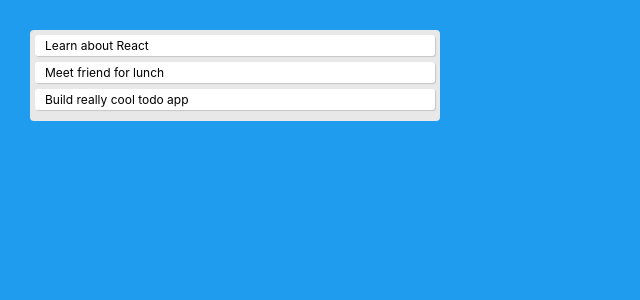
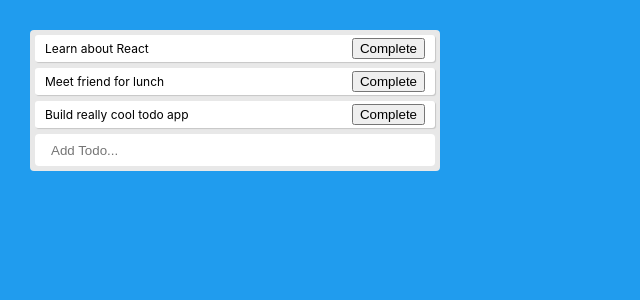
Before and after one commit to BeataJ/react-hooks-todos, a React (Create React App) app: page / in a window 1280 px wide. Shown: the top 300 px of the page, without its empty margins (0-640 px from the left). Built offline with nearby package versions, Linux system fonts and the light colour scheme.

Commit message:
add complete button

```diff
--- a/src/App.js
+++ b/src/App.js
@@ -1,6 +1,7 @@
 import React, { useState } from 'react'
 
 import TodoList from './TodoList'
+import TodoForm from './TodoForm'
 import './App.css'
 
 const App = () => {
@@ -19,13 +20,19 @@ const App = () => {
     }
   ])
 
+  const addTodo = text => {
+    const NewTodos = [...todos, { text }];
+    setTodos(NewTodos);
+  }
 
   return (
     <div className="app">
-      <div className="todo-list">
+      <div className="todo-list" >
         {todos.map((todo, index) => (
-          <TodoList key={index} index={index} todo={todo}/>
+          <TodoList style={{ textDecoration: todo.isCompleted ? 'line-through' : '' }} key={index} index={index} todo={todo}/>
         ))}
+
+        <TodoForm addTodo={addTodo} />
       </div>
     </div>
   )
--- /dev/null
+++ b/src/TodoForm.js
@@ -0,0 +1,23 @@
+import React, {useState} from 'react'
+import './App.css'
+
+const TodoForm = ({ addTodo}) => {
+  const [ value, setValue ] = useState('')
+
+  const handleSubmit = e => {
+    e.preventDefault();
+    if(!value) return;
+    addTodo(value);
+    setValue('');
+  }
+
+  return (
+    <div>
+      <form onSubmit={handleSubmit}>
+        <input type="text" className="input" value={value} placeholder="Add Todo..." onChange={e => setValue(e.target.value) } />
+      </form>
+    </div>
+  )
+}
+
+export default TodoForm
--- a/src/TodoList.js
+++ b/src/TodoList.js
@@ -1,11 +1,17 @@
 import React from 'react'
 
-const Todo = ({ todo, index }) => {
+const TodoList = ({ todo, index, completeTodo}) => {
   return (
-    <div className="todo">
+    <div
+    className="todo"
+    >
       {todo.text}
+
+      <div>
+        <button onClick={() => completeTodo(index)}>Complete</button>
+      </div>
     </div>
   )
 }
 
-export default Todo
+export default TodoList
```
